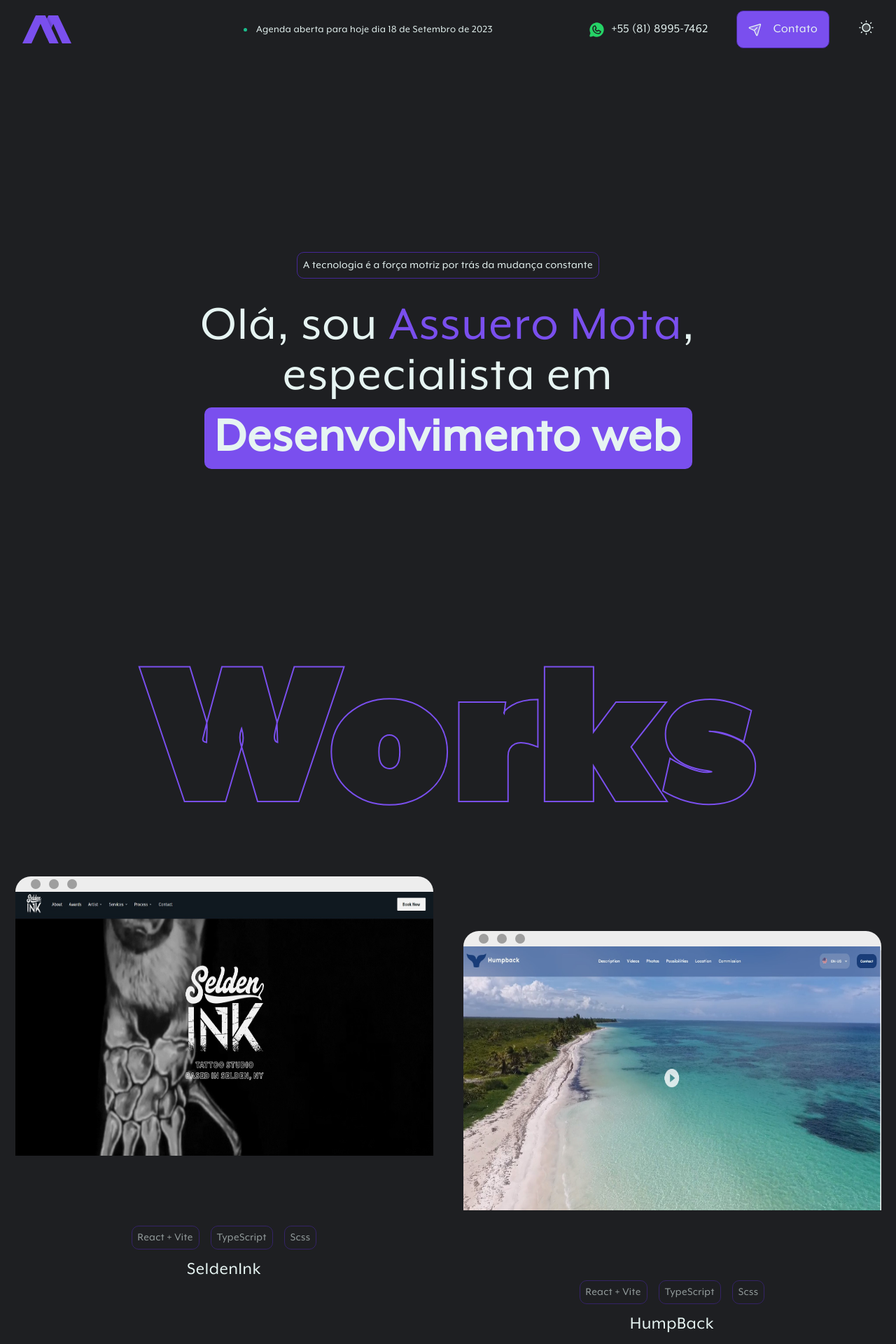
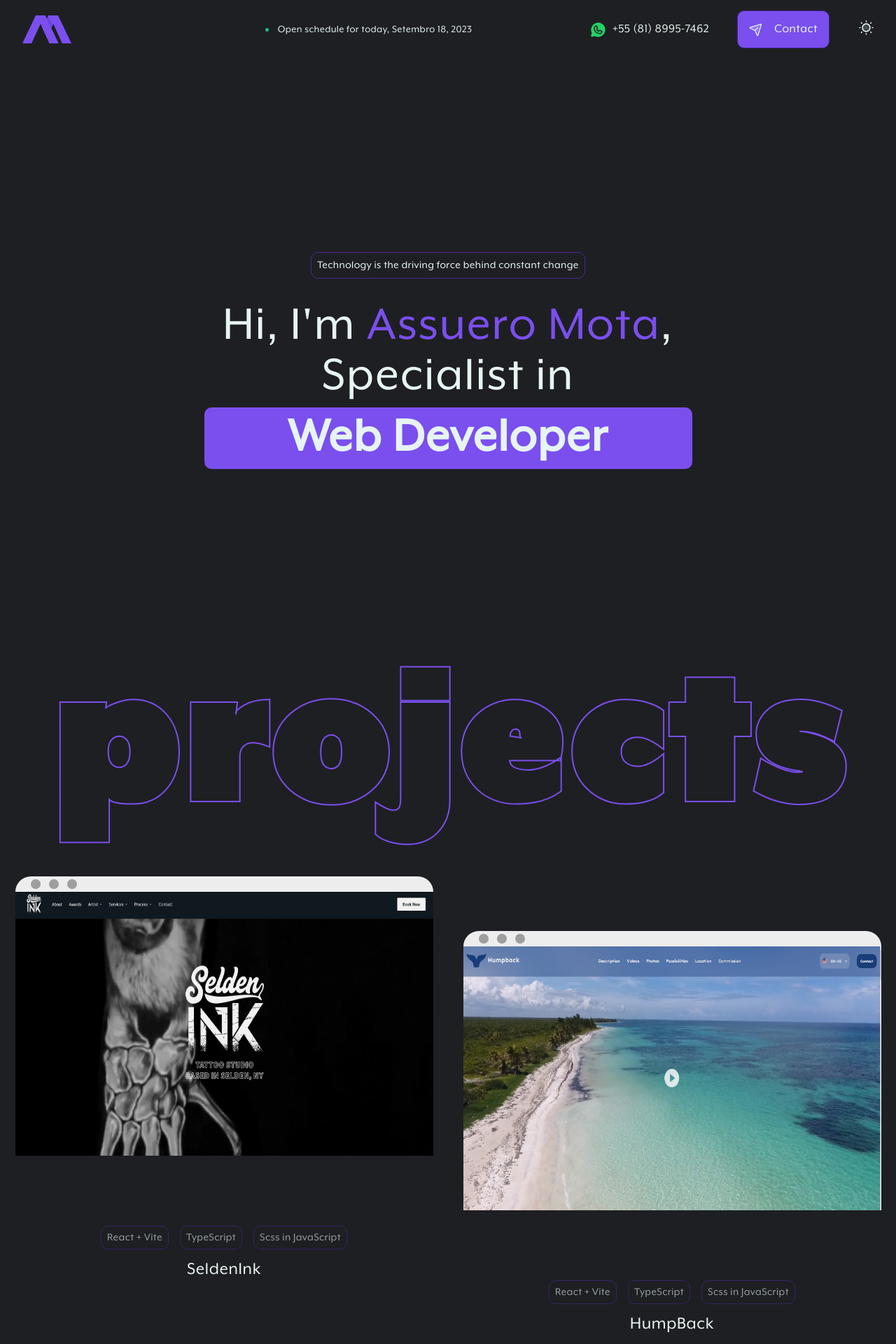
Before and after one commit to AssueroMota/PortFolio, a React (Vite) app: page / in a window 1280 px wide. Shown: the top 1920 px of the page at 70% size. Built offline with nearby package versions, Linux system fonts and the light colour scheme.

Commit message:
edited effects and change idioms

```diff
--- a/src/components/About/About.jsx
+++ b/src/components/About/About.jsx
@@ -4,15 +4,15 @@ import './About.css'
 const About = () => {
 
     const [currentTextCounter, setCurrentTextCounter] = useState(0);
-    const texts = ["Desenvolvimento web", "Desenvolvimento Back-end", "Desenvolvimento Mobile"];
+    const texts = ["Web Developer", "Desenvolvimento Back-end", "Desenvolvimento Mobile"];
 
 
 
     return (
         <>
             <div className="About-container" data-aos="fade-up" data-aos-duration="1000">
-                <p className="About-title">A tecnologia é a força motriz por trás da mudança constante</p>
-                <h1 className="About-Name">Olá, sou <span className="About-Name-span">Assuero Mota</span>, especialista em</h1>
+                <p className="About-title">Technology is the driving force behind constant change</p>
+                <h1 className="About-Name">Hi, I'm <span className="About-Name-span">Assuero Mota</span>, Specialist in</h1>
 
                     {/* <div class="About-Dev-container">
                     <span className="About-Dev">Desenvolvimento web</span>
--- a/src/components/Contact/Contact.jsx
+++ b/src/components/Contact/Contact.jsx
@@ -14,7 +14,7 @@ const Contact = () => {
         { link: 'https://api.whatsapp.com/send?phone=5581989957462&text=', icone: whatsapp }
     ]
     const currentDate = new Date();
-    const monthNames = ["Janeiro", "Fevereiro", "Março", "Abril", "Maio", "Junho", "Julho", "Agosto", "Setembro", "Outubro", "Novembro", "Dezembro"];
+    const monthNames = ["January", "February", "March", "April", "May", "June", "July", "August", "September", "October", "November", "December"];
     const currentMonth = monthNames[currentDate.getMonth()];
     const currentDay = currentDate.getDate();
 
@@ -23,12 +23,12 @@ const Contact = () => {
             <div className="Contact-container">
                 <div className="Contact-ctn" data-aos="fade-left" data-aos-duration="800">
                     <div className="Contact-Fit"></div>
-                    <h2 className="Contact-Title">Contato</h2>
+                    <h2 className="Contact-Title">Contact</h2>
                 </div>
                 <div className="Contact-container-2" data-aos="fade-right" data-aos-duration="800">
                     <div className="Contact-date">
                         <img src={bulletAvailable} alt="" />
-                        <span>Agenda aberta para hoje dia {currentDay} de {currentMonth} de 2023</span>
+                        <span>Open schedule for today, {currentMonth} {currentDay}, 2023</span>
                     </div>
 
                     <div className="Contact-container-email">
@@ -48,17 +48,17 @@ const Contact = () => {
                 </div>
             </div>
             <div className="Contact-union" >
-                <div className="Contact-name" data-aos="fade-right" data-aos-duration="800">
+                <div className="Contact-name">
                     <p className="MyName">Assuero Mota © 2023</p>
                 </div>
-                <div className="Contact-back" data-aos="fade-left" data-aos-duration="800">
+                <div className="Contact-back">
                     <img
                         src={caretUp}
                         alt=""
                         className="jump-animation"
                     />
                     <a href='#' style={{ textDecoration: 'none' }}>
-                        <p className="Contact-describe">Voltar ao topo</p>
+                        <p className="Contact-describe">Back to the top</p>
                     </a>
                 </div>
             </div>
--- a/src/components/Header/Header.jsx
+++ b/src/components/Header/Header.jsx
@@ -35,7 +35,7 @@ const Header = () => {
 
                 <div className="header-notepad">
                     <img className="header-bullet" src={bulletAvailable} alt="" />
-                    <span className="header-note">Agenda aberta para hoje dia {currentDay} de {currentMonth} de 2023</span>
+                    <span className="header-note">Open schedule for today, {currentMonth} {currentDay}, 2023</span>
                 </div>
 
                 <div className="header-container-2">
@@ -45,7 +45,7 @@ const Header = () => {
                     </div>
                     <div className="header-btn">
                         <img className="header-send" src={send} alt="" />
-                        <span className="header-contact" >Contato</span>
+                        <span className="header-contact" >Contact</span>
                     </div>
                     <div className="header-sun" onClick={toggletheme}>
                         {isSun ? (<img src={sun} alt="" />) : (<img src={moon} alt="" />)}
--- a/src/components/Numbers/Numbers.jsx
+++ b/src/components/Numbers/Numbers.jsx
@@ -6,22 +6,22 @@ const Numbers = () => {
         {
             icone: '+',
             number: '31',
-            describe: 'Projetos Realizados na Carreira'
+            describe: 'Projects carried out in my career'
         },
         {
             icone: '+',
             number: '03',
-            describe: 'Anos de Experiência Profissional'
+            describe: 'Years of Professional Experience'
         },
         {
             icone: '+',
             number: '04',
-            describe: 'Linguagens de programação'
+            describe: 'Programming languages'
         },
         {
             icone: '+',
             number: '51',
-            describe: 'Cursos extracurrículares'
+            describe: 'Extracurricular courses'
         },
     ]
 
--- a/src/components/Projects/Projects.jsx
+++ b/src/components/Projects/Projects.jsx
@@ -12,7 +12,7 @@ const ShowProjects = [
         image: SeldenInk,
         tech: 'React + Vite',
         tech2: 'TypeScript',
-        tech3: 'Scss',
+        tech3: 'Scss in JavaScript',
         name: 'SeldenInk',
         link: 'https://seldenink.vercel.app/'
     },
@@ -20,7 +20,7 @@ const ShowProjects = [
         image: HumpBack,
         tech: 'React + Vite ',
         tech2: 'TypeScript',
-        tech3: 'Scss',
+        tech3: 'Scss in JavaScript',
         name: 'HumpBack',
         link: 'https://humpback-one.vercel.app/'
     },
@@ -28,7 +28,7 @@ const ShowProjects = [
         image: Golf,
         tech: 'React + Vite',
         tech2: 'TypeScript',
-        tech3: 'Scss',
+        tech3: 'Scss in JavaScript',
         name: 'Karty Golf',
         link: 'https://karty-golf.vercel.app/'
     },
@@ -36,7 +36,7 @@ const ShowProjects = [
         image: imgIdeias,
         tech: 'React Native',
         tech2: 'Node',
-        tech3: 'CSS',
+        tech3: 'CSS in JavaScript',
         name: 'Ideas',
         link: 'https://ideas-front-end.vercel.app/'
     },
@@ -44,7 +44,7 @@ const ShowProjects = [
         image: ImgPia,
         tech: 'React + Vite',
         tech2: 'TypeScript',
-        tech3: 'Scss',
+        tech3: 'Scss in JavaScript',
         name: 'Agency Pia',
         link: 'https://www.bigapplepia.com/'
 
@@ -54,7 +54,7 @@ const ShowProjects = [
         image: Aguia,
         tech: 'Vue.js',
         tech2: 'TypeScript',
-        tech3: 'Scss',
+        tech3: 'Scss in JavaScript',
         name: 'Aguias MarTech',
         link: 'https://aguiasmartech.vercel.app/'
     },
@@ -68,9 +68,9 @@ const Projects = () => {
         <>
             <div className="Projects-container">
                 <div className="Projects-container-title">
-                    <h1 className="Projects-title" data-aos-anchor-placement="top-bottom" data-aos="fade-down">Works</h1>
+                    <h1 className="Projects-title" data-aos-anchor-placement="top-bottom" data-aos="fade-down">projects</h1>
                 </div>
-                <div className="Projects-main" data-aos="zoom-in" data-aos-duration="1200">
+                <div className="Projects-main">
                     {ShowProjects.map((item, index) => {
                         // Adicione a classe "second-column" à segunda coluna
                         const columnClass = index === 1 ? "second-column" : "";
@@ -79,7 +79,7 @@ const Projects = () => {
                         return (
                             <div key={index}>
                                 {/* <div className="Projects-container-img"> */}
-                                <div className={`Projects-container-img ${columnClass} ${column4Class} ${column6Class}`}>
+                                <div className={`Projects-container-img ${columnClass} ${column4Class} ${column6Class}`} data-aos="fade-up">
                                     {/* <div className="window"></div> */}
                                     <SafariHeader />
                                     <a href={item.link} style={{ textDecoration: 'none' }}>
--- a/src/components/Service/Service.jsx
+++ b/src/components/Service/Service.jsx
@@ -2,12 +2,12 @@ import React from "react";
 
 const op = [
     {
-        title: 'Desenvolvimento Front-End Web/Mobile',
-        describe: "Experiência em tecnologias JavaScript (React Native, React, Vue.js, Angular) para aplicações Web e Mobile também tenho expertise na utilização de frameworks CSS,incluindo Bootstrap, Tailwind CSS e Sass/SCSS, para criar designs modernos e responsivos"
+        title: 'Front-End Web/Mobile Development',
+        describe: "Experience in JavaScript technologies (React Native, React, Vue.js, Angular) for Web and Mobile applications. I also have expertise in using CSS frameworks, including Bootstrap, Tailwind CSS and Sass/SCSS, to create modern and responsive designs."
     },
     {
-        title: 'Desenvolvimento Back-End Web',
-        describe: "Possuo expertise em desenvolvimento back-end com PHP, com ênfase na integração eficiente de bancos de dados, incluindo MongoDB e MySQL. Isso me permite criar sistemas robustos, como CMS, e-commerce e APIs REST, garantindo a funcionalidade, escalabilidade e desempenho necessários para atender às demandas dos projetos web."
+        title: 'Back-End Web Development',
+        describe: "I have expertise in back-end development with PHP, with an emphasis on the efficient integration of databases, including MongoDB and MySQL. This allows me to create robust systems, such as CMS, e-commerce and REST APIs, ensuring the necessary functionality, scalability and performance to meet the demands of web projects."
     }
 ]
 
@@ -16,7 +16,7 @@ const Service = () => {
     return (
         <>
             <div className="Service-container">
-                <h2 className="Service-h2" data-aos="fade-right" data-aos-duration="800"> Serviços</h2>
+                <h2 className="Service-h2" data-aos="fade-right" data-aos-duration="800"> Services</h2>
                 <div className="Service-container-main">
                     {op.map((item, index) => {
                         return (
```
Also changed, not shown: src/components/Perfil/Perfil.jsx (+5 -5 lines).
